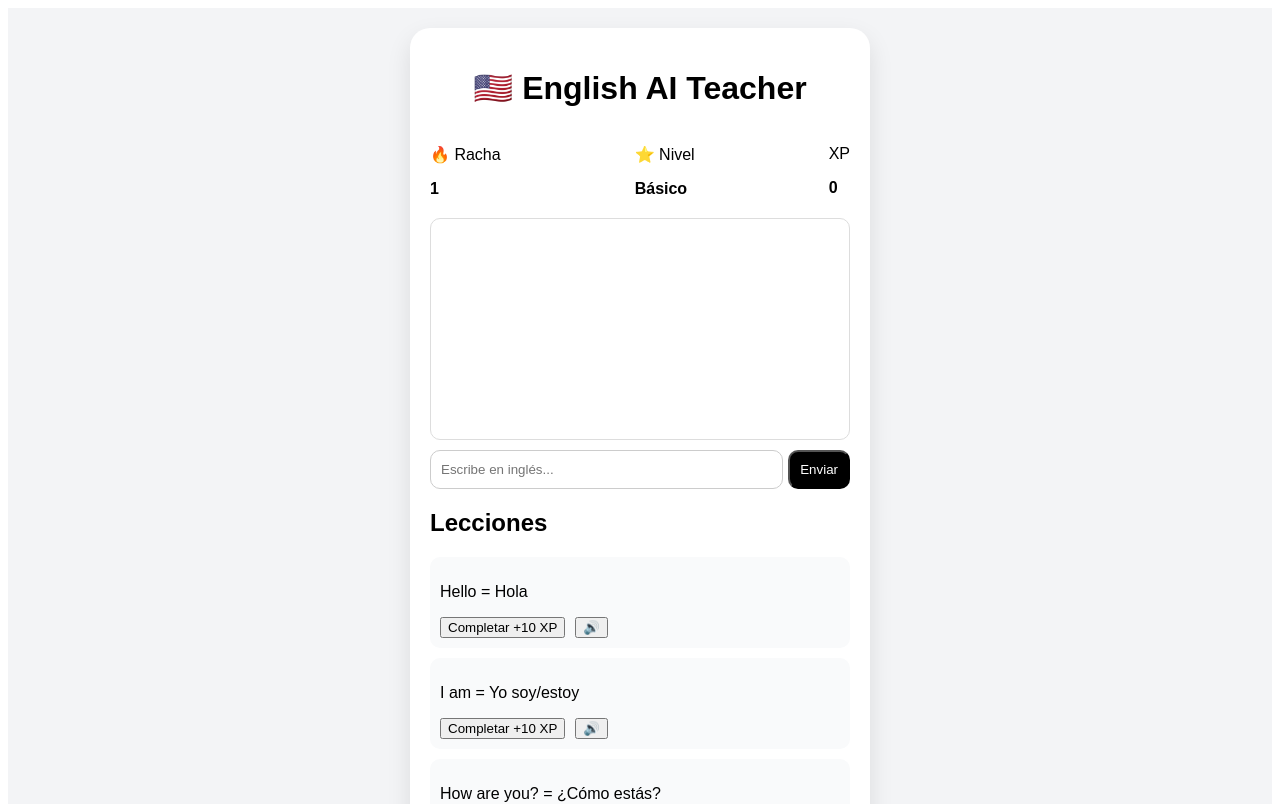
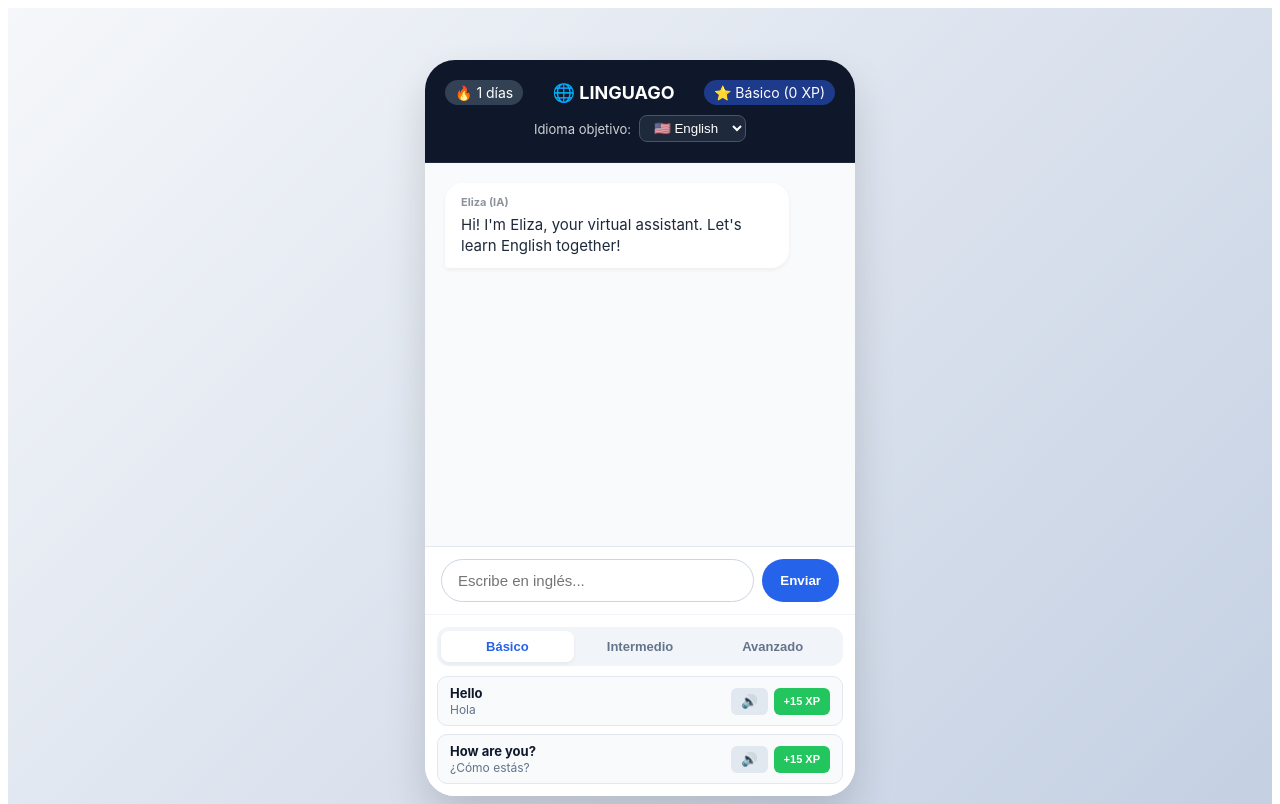
Before and after one commit to gonzalezshari909-sketch/english-ai-teacher, a Next.js app: page / in a window 1280 px wide. Shown: the top 804 px of the page. Built offline with nearby package versions, Linux system fonts and the light colour scheme.

Commit message:
Update page.js

```diff
--- a/app/page.js
+++ b/app/page.js
@@ -1,192 +1,358 @@
 'use client';
 
-import React, { useState, useEffect } from 'react';
+import React, { useState, useEffect, useRef } from 'react';
+
+// Base de datos de lecciones por idioma y nivel
+const LESSONS_DATA = {
+  English: {
+    Básico: [
+      { frase: 'Hello', traduccion: 'Hola' },
+      { frase: 'How are you?', traduccion: '¿Cómo estás?' }
+    ],
+    Intermedio: [
+      { frase: 'I would like to order food', traduccion: 'Me gustaría ordenar comida' },
+      { frase: 'Could you help me, please?', traduccion: '¿Podrías ayudarme, por favor?' }
+    ],
+    Avanzado: [
+      { frase: 'To kill two birds with one stone', traduccion: 'Matar dos pájaros de un tiro (Modismo)' },
+      { frase: 'Notwithstanding the circumstances', traduccion: 'A pesar de las circunstancias' }
+    ]
+  },
+  French: {
+    Básico: [
+      { frase: 'Bonjour', traduccion: 'Hola / Buenos días' },
+      { frase: 'Comment ça va?', traduccion: '¿Cómo va eso?' }
+    ],
+    Intermedio: [
+      { frase: 'Je voudrais un café', traduccion: 'Me gustaría un café' },
+      { frase: 'Où se trouve la gare?', traduccion: '¿Dónde está la estación de tren?' }
+    ],
+    Avanzado: [
+      { frase: 'Mettre les points sur les i', traduccion: 'Poner los puntos sobre las íes' },
+      { frase: 'Bien que ce soit difficile', traduccion: 'Aunque sea difícil' }
+    ]
+  }
+};
 
 export default function Home() {
+  const [currentLanguage, setCurrentLanguage] = useState('English');
+  const [selectedModule, setSelectedModule] = useState('Básico'); // Controla qué módulo ve el usuario
   const [xp, setXp] = useState(0);
-  const [level, setLevel] = useState('Básico');
+  const [userLevel, setUserLevel] = useState('Básico'); // Nivel general por XP
   const [streak, setStreak] = useState(1);
   const [input, setInput] = useState('');
   const [chat, setChat] = useState([]);
 
-  const lessons = [
-    'Hello = Hola',
-    'I am = Yo soy/estoy',
-    'How are you? = ¿Cómo estás?',
-    'I want = Yo quiero',
-    'Thank you = Gracias'
-  ];
+  const chatEndRef = useRef(null);
 
-  // cargar datos
+  // Auto-scroll del chat al recibir mensajes
+  useEffect(() => {
+    chatEndRef.current?.scrollIntoView({ behavior: 'smooth' });
+  }, [chat]);
+
+  // Cargar datos persistidos
   useEffect(() => {
     const savedXp = localStorage.getItem('xp');
     const savedStreak = localStorage.getItem('streak');
+    const savedLang = localStorage.getItem('lang');
 
     if (savedXp) setXp(Number(savedXp));
     if (savedStreak) setStreak(Number(savedStreak));
+    if (savedLang) setCurrentLanguage(savedLang);
+
+    // Mensaje de bienvenida inicial de la IA
+    setChat([
+      { role: 'bot', text: `Hi! I'm Eliza, your virtual assistant. Let's learn ${savedLang || 'English'} together!` }
+    ]);
   }, []);
 
-  // guardar datos + niveles
+  // Guardar datos y calcular nivel del perfil
   useEffect(() => {
     localStorage.setItem('xp', xp);
     localStorage.setItem('streak', streak);
+    localStorage.setItem('lang', currentLanguage);
 
-    if (xp >= 120) setLevel('Avanzado');
-    else if (xp >= 50) setLevel('Intermedio');
-    else setLevel('Básico');
-  }, [xp, streak]);
+    if (xp >= 150) setUserLevel('Avanzado');
+    else if (xp >= 60) setUserLevel('Intermedio');
+    else setUserLevel('Básico');
+  }, [xp, streak, currentLanguage]);
+
+  const speak = (text) => {
+    if (typeof window !== 'undefined' && 'speechSynthesis' in window) {
+      const msg = new SpeechSynthesisUtterance(text);
+      msg.lang = currentLanguage === 'English' ? 'en-US' : 'fr-FR';
+      window.speechSynthesis.speak(msg);
+    }
+  };
 
   const completeLesson = (lesson) => {
-    setXp(prev => prev + 10);
+    setXp(prev => prev + 15);
     setChat(prev => [
       ...prev,
-      { role: 'bot', text: `Correct! "${lesson}" aprendido ✔` }
+      { role: 'bot', text: `🎉 ¡Excelente! Aprendiste: "${lesson.frase}" (${lesson.traduccion}). +15 XP` }
+    ]);
+    speak(lesson.frase);
+  };
+
+  const handleLanguageChange = (e) => {
+    const newLang = e.target.value;
+    setCurrentLanguage(newLang);
+    setChat([
+      { role: 'bot', text: `Perfect! Language switched. Now let's practice your ${newLang}!` }
     ]);
   };
 
-  const speak = (text) => {
-    const msg = new SpeechSynthesisUtterance(text);
-    msg.lang = 'en-US';
-    speechSynthesis.speak(msg);
-  };
-
   const sendMessage = () => {
-    if (!input) return;
+    if (!input.trim()) return;
 
     const userMsg = input;
     setChat(prev => [...prev, { role: 'user', text: userMsg }]);
+    setInput('');
+    setXp(prev => prev + 5);
 
-    setInput('');
-
-    // RESPUESTA IA SIMULADA (luego puedes conectar OpenAI)
-    let response = '';
-
-    if (userMsg.toLowerCase().includes('hello')) {
-      response = 'Hello! How are you today?';
-    } else if (userMsg.toLowerCase().includes('help')) {
-      response = 'I can help you learn English step by step.';
+    // Respuestas simuladas rápidas en base al idioma
+    setTimeout(() => {
+      let botResponse = "That's interesting! Keep practicing. 😊";
+      if (currentLanguage === 'French') {
+        botResponse = "C'est super! Continuez à pratiquer. 🇫🇷";
       } else {
-      response = 'Try using simple English sentences 😊';
+        if (userMsg.toLowerCase().includes('hello')) botResponse = "Hello! How can I assist you in your English path?";
+        if (userMsg.toLowerCase().includes('help')) botResponse = "Sure! Try clicking the modules below to learn structured phrases.";
       }
 
-    setTimeout(() => {
-      setChat(prev => [...prev, { role: 'bot', text: response }]);
-      speak(response);
-    }, 500);
-
-    setXp(prev => prev + 5);
+      setChat(prev => [...prev, { role: 'bot', text: botResponse }]);
+      speak(botResponse);
+    }, 600);
   };
 
   return (
     <main style={{
       minHeight: '100vh',
-      background: '#f3f4f6',
-      padding: 20,
-      fontFamily: 'Arial'
+      background: 'linear-gradient(135deg, #f5f7fa 0%, #c3cfe2 100%)',
+      padding: '20px 10px',
+      fontFamily: '-apple-system, BlinkMacSystemFont, "Segoe UI", Roboto, sans-serif',
+      display: 'flex',
+      justifyContent: 'center',
+      alignItems: 'center'
     }}>
 
       <div style={{
-        maxWidth: 420,
-        margin: '0 auto',
-        background: 'white',
-        padding: 20,
-        borderRadius: 20,
-        boxShadow: '0 10px 25px rgba(0,0,0,0.1)'
+        width: '100%',
+        maxWidth: '430px',
+        background: '#ffffff',
+        borderRadius: '30px',
+        boxShadow: '0 20px 40px rgba(0,0,0,0.15)',
+        display: 'flex',
+        flexDirection: 'column',
+        overflow: 'hidden',
+        height: '92vh'
       }}>
 
-        <h1 style={{ textAlign: 'center' }}>
-          🇺🇸 English AI Teacher
-        </h1>
-
-        {/* ESTADÍSTICAS */}
+        {/* HEADER / TOP BAR */}
         <div style={{
-          display: 'flex',
-          justifyContent: 'space-between',
-          marginTop: 20
+          background: '#0f172a',
+          color: 'white',
+          padding: '20px',
+          textAlign: 'center',
+          borderBottom: '1px solid #1e293b'
         }}>
-          <div>
-            <p>🔥 Racha</p>
-            <b>{streak}</b>
+          <div style={{ display: 'flex', justifyContent: 'space-between', alignItems: 'center', marginBottom: '10px' }}>
+            <span style={{ fontSize: '14px', background: '#334155', padding: '4px 10px', borderRadius: '20px' }}>
+              🔥 {streak} días
+            </span>
+            <span style={{ fontWeight: 'bold', fontSize: '18px' }}>
+              🌐 LINGUAGO
+            </span>
+            <span style={{ fontSize: '14px', background: '#1e3a8a', padding: '4px 10px', borderRadius: '20px' }}>
+              ⭐ {userLevel} ({xp} XP)
+            </span>
           </div>
 
-          <div>
-            <p>⭐ Nivel</p>
-            <b>{level}</b>
-          </div>
-
-          <div>
-            <p>XP</p>
-            <b>{xp}</b>
+          {/* Selector de idioma */}
+          <div style={{ display: 'flex', justifyContent: 'center', alignItems: 'center', gap: '8px', marginTop: '5px' }}>
+            <label htmlFor="lang-select" style={{ fontSize: '13px', opacity: 0.8 }}>Idioma objetivo:</label>
+            <select
+              id="lang-select"
+              value={currentLanguage}
+              onChange={handleLanguageChange}
+              style={{
+                background: '#1e293b',
+                color: 'white',
+                border: '1px solid #475569',
+                padding: '4px 10px',
+                borderRadius: '8px',
+                cursor: 'pointer',
+                outline: 'none'
+              }}
+            >
+              <option value="English">🇺🇸 English</option>
+              <option value="French">🇫🇷 French</option>
+            </select>
           </div>
         </div>
 
-        {/* CHAT */}
+        {/* CONTENEDOR DEL CHAT (Estilo ChatGPT) */}
         <div style={{
-          marginTop: 20,
-          border: '1px solid #ddd',
-          borderRadius: 10,
-          padding: 10,
-          height: 200,
-          overflowY: 'auto'
+          flex: 1,
+          padding: '20px',
+          overflowY: 'auto',
+          background: '#f8fafc',
+          display: 'flex',
+          flexDirection: 'column',
+          gap: '12px'
         }}>
           {chat.map((msg, i) => (
-            <p key={i} style={{
-              textAlign: msg.role === 'user' ? 'right' : 'left'
+            <div
+              key={i}
+              style={{
+                display: 'flex',
+                justifyContent: msg.role === 'user' ? 'flex-end' : 'flex-start'
+              }}
+            >
+              <div style={{
+                maxWidth: '80%',
+                padding: '12px 16px',
+                borderRadius: msg.role === 'user' ? '18px 18px 4px 18px' : '18px 18px 18px 4px',
+                background: msg.role === 'user' ? '#2563eb' : '#ffffff',
+                color: msg.role === 'user' ? '#ffffff' : '#1e293b',
+                boxShadow: '0 2px 4px rgba(0,0,0,0.05)',
+                fontSize: '15px',
+                lineHeight: '1.4'
               }}>
-              <b>{msg.role === 'user' ? 'Tú' : 'IA'}:</b> {msg.text}
-            </p>
+                <span style={{
+                  display: 'block',
+                  fontSize: '11px',
+                  fontWeight: 'bold',
+                  marginBottom: '4px',
+                  opacity: msg.role === 'user' ? 0.8 : 0.5
+                }}>
+                  {msg.role === 'user' ? 'Tú' : 'Eliza (IA)'}
+                </span>
+                {msg.text}
+              </div>
+            </div>
           ))}
+          <div ref={chatEndRef} />
         </div>
 
-        {/* INPUT */}
-        <div style={{ display: 'flex', marginTop: 10 }}>
+        {/* INPUT DE TEXTO */}
+        <div style={{
+          padding: '12px 16px',
+          background: '#ffffff',
+          borderTop: '1px solid #e2e8f0',
+          display: 'flex',
+          gap: '8px'
+        }}>
           <input
             value={input}
             onChange={(e) => setInput(e.target.value)}
-            placeholder="Escribe en inglés..."
+            onKeyDown={(e) => e.key === 'Enter' && sendMessage()}
+            placeholder={`Escribe en ${currentLanguage === 'English' ? 'inglés' : 'francés'}...`}
             style={{
               flex: 1,
-              padding: 10,
-              borderRadius: 10,
-              border: '1px solid #ccc'
+              padding: '12px 16px',
+              borderRadius: '24px',
+              border: '1px solid #cbd5e1',
+              outline: 'none',
+              fontSize: '15px'
             }}
           />
-
           <button
             onClick={sendMessage}
             style={{
-              marginLeft: 5,
-              padding: 10,
-              background: 'black',
+              background: '#2563eb',
               color: 'white',
-              borderRadius: 10
+              border: 'none',
+              padding: '0 18px',
+              borderRadius: '24px',
+              fontWeight: 'bold',
+              cursor: 'pointer'
             }}
           >
             Enviar
           </button>
         </div>
 
-        {/* LECCIONES */}
-        <h2 style={{ marginTop: 20 }}>Lecciones</h2>
+        {/* PESTAÑAS DE MÓDULOS (Básico, Intermedio, Avanzado) */}
+        <div style={{
+          background: '#ffffff',
+          borderTop: '1px solid #f1f5f9',
+          padding: '12px'
+        }}>
+          <div style={{
+            display: 'flex',
+            background: '#f1f5f9',
+            borderRadius: '12px',
+            padding: '4px'
+          }}>
+            {['Básico', 'Intermedio', 'Avanzado'].map((mod) => (
+              <button
+                key={mod}
+                onClick={() => setSelectedModule(mod)}
+                style={{
+                  flex: 1,
+                  padding: '8px 0',
+                  border: 'none',
+                  borderRadius: '8px',
+                  fontWeight: '600',
+                  fontSize: '13px',
+                  cursor: 'pointer',
+                  background: selectedModule === mod ? '#ffffff' : 'transparent',
+                  color: selectedModule === mod ? '#2563eb' : '#64748b',
+                  boxShadow: selectedModule === mod ? '0 2px 4px rgba(0,0,0,0.05)' : 'none',
+                  transition: 'all 0.2s'
+                }}
+              >
+                {mod}
+              </button>
+            ))}
+          </div>
 
-        {lessons.map((l, i) => (
-          <div key={i} style={{
-            background: '#f9fafb',
-            padding: 10,
-            borderRadius: 10,
-            marginTop: 10
+          {/* LISTA DE LECCIONES DEL MÓDULO SELECCIONADO */}
+          <div style={{
+            marginTop: '10px',
+            maxHeight: '130px',
+            overflowY: 'auto',
+            display: 'flex',
+            flexDirection: 'column',
+            gap: '8px'
           }}>
-            <p>{l}</p>
+            {LESSONS_DATA[currentLanguage]?.[selectedModule]?.map((lesson, idx) => (
+              <div
+                key={idx}
+                style={{
+                  display: 'flex',
+                  justifyContent: 'space-between',
+                  alignItems: 'center',
+                  background: '#f8fafc',
+                  padding: '8px 12px',
+                  borderRadius: '10px',
+                  border: '1px solid #e2e8f0'
+                }}
+              >
+                <div style={{ fontSize: '13px' }}>
+                  <b style={{ color: '#0f172a', display: 'block' }}>{lesson.frase}</b>
+                  <span style={{ color: '#64748b', fontSize: '12px' }}>{lesson.traduccion}</span>
+                </div>
 
-            <button onClick={() => completeLesson(l)}>
-              Completar +10 XP
-            </button>
-
-            <button onClick={() => speak(l)} style={{ marginLeft: 10 }}>
+                <div style={{ display: 'flex', gap: '6px' }}>
+                  <button
+                    onClick={() => speak(lesson.frase)}
+                    style={{ background: '#e2e8f0', border: 'none', padding: '6px 10px', borderRadius: '6px', cursor: 'pointer' }}
+                  >
                     🔊
                   </button>
+                  <button
+                    onClick={() => completeLesson(lesson)}
+                    style={{ background: '#22c55e', color: 'white', border: 'none', padding: '6px 10px', borderRadius: '6px', fontWeight: 'bold', fontSize: '11px', cursor: 'pointer' }}
+                  >
+                    +15 XP
+                  </button>
+                </div>
               </div>
             ))}
+          </div>
+        </div>
 
       </div>
     </main>
```
Lines whose indentation alone changed are shown as unchanged.
